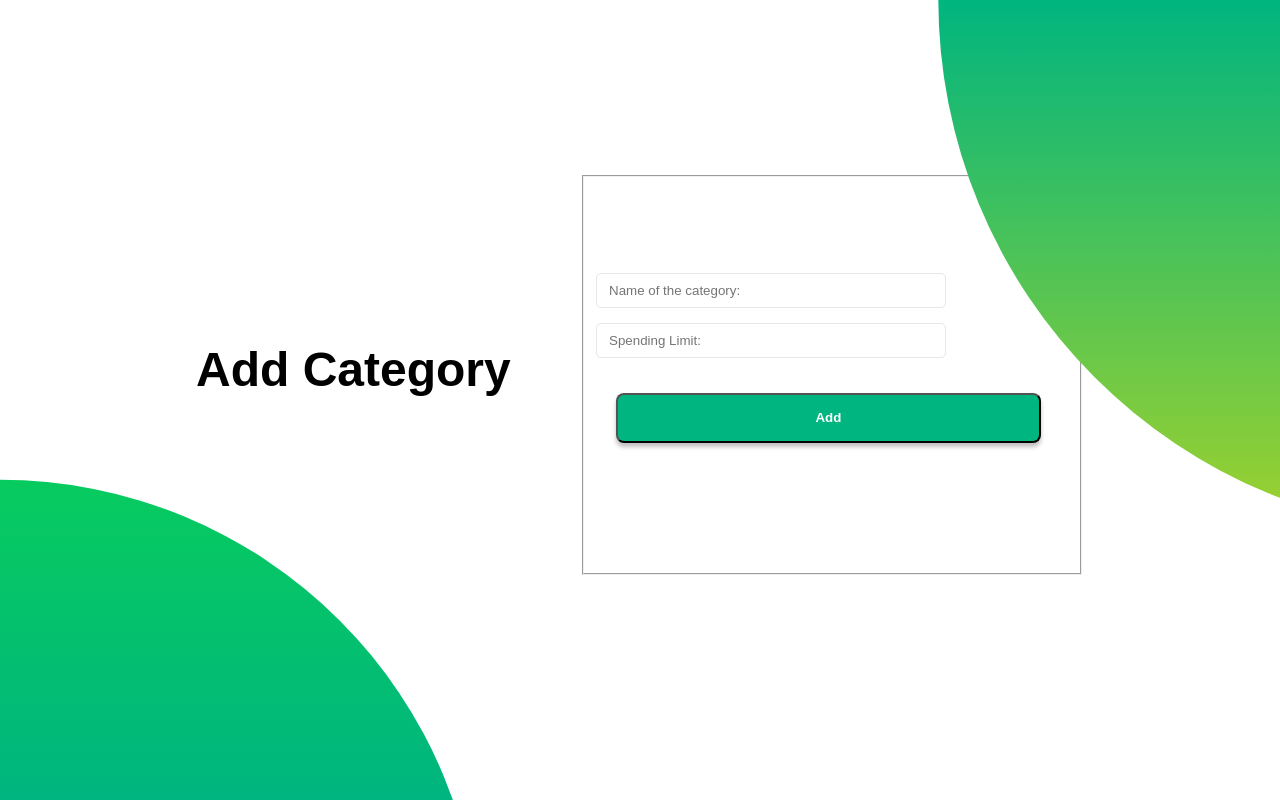
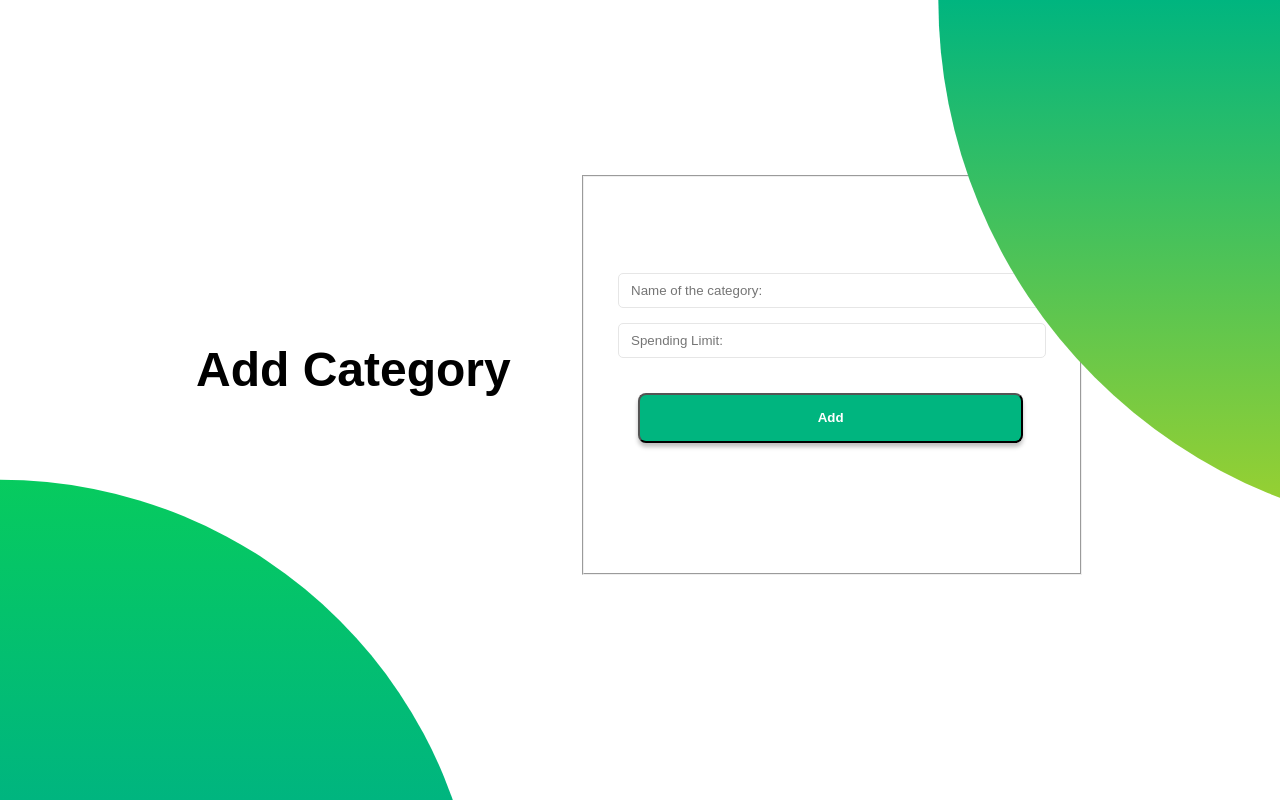
Before and after one commit to muhsin7/spending-tracker, a React (Create React App) app in the folder client/: page /addCategory in a window 1280 px wide. Built offline with nearby package versions, Linux system fonts and the light colour scheme.

Commit message:
Move add category css file into styles folder

```diff
--- a/client/src/pages/addCategory.js
+++ b/client/src/pages/addCategory.js
@@ -1,4 +1,3 @@
-import './addCategory.css';
 import React from "react";
 import { Navigate, useNavigate } from "react-router-dom";
 import { useState } from "react";
@@ -21,7 +20,7 @@ function AddCategory() {
 
         const {token} = response.data;
         setToken(token);
-        return <Navigate to = "/"/>;
+        return <Navigate to = "/dashboard"/>;
     }
 
     return(
--- a/client/src/styles/styles.css
+++ b/client/src/styles/styles.css
@@ -2,3 +2,4 @@
 @import url("transactions.css");
 @import url("paymentsPage.css");
 @import url("login.css");
+@import url("addCategory.css");
```
Also changed, not shown: client/src/styles/addCategory.css (renamed from client/src/pages/addCategory.css).
